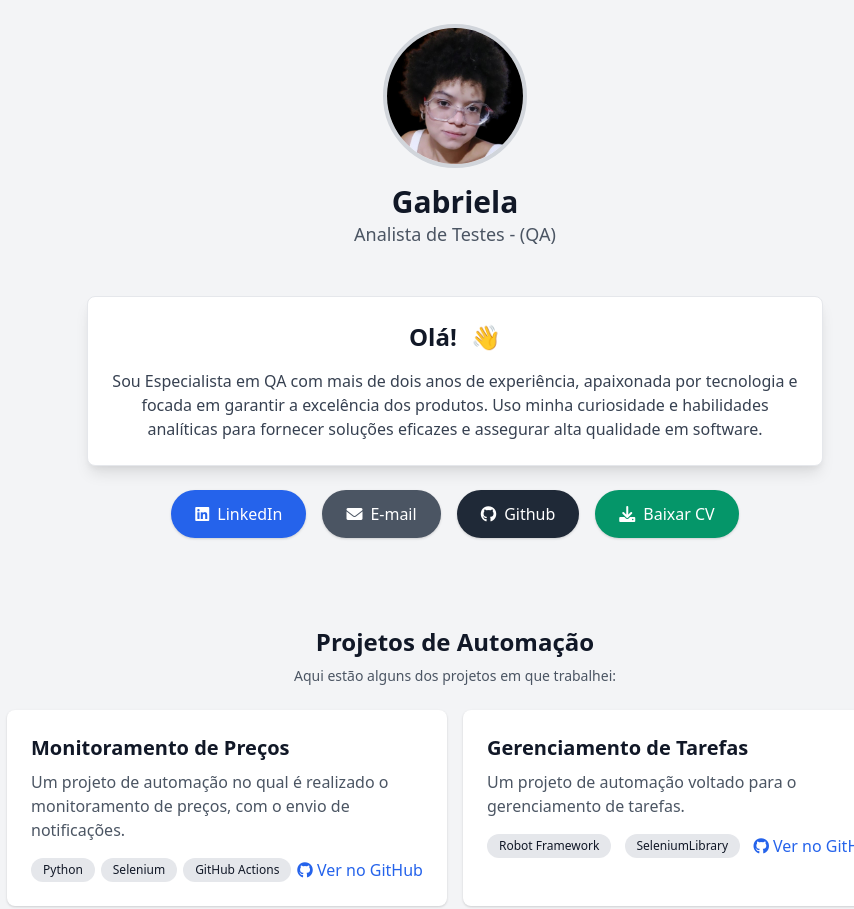
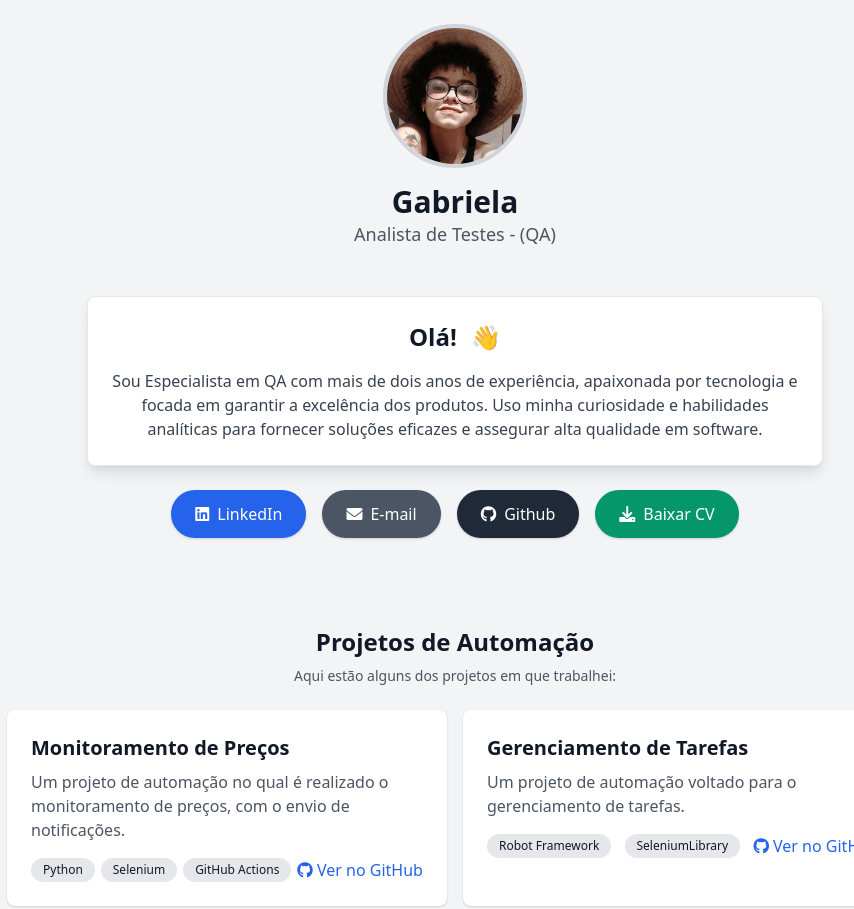
Before and after one commit to gabrielaanselmo/portfolio_2, a website: page public/index.html in a window 1280 px wide. Shown: the top 909 px of the page, without its empty margins (185-1039 px from the left). Drawn offline with nearby package versions, Linux system fonts and the light colour scheme.

Commit message:
[udpate] alterando foto de perfil

```diff
--- a/public/index.html
+++ b/public/index.html
@@ -11,7 +11,7 @@
 <body class="bg-gray-100 text-gray-900">
 
     <header class="flex flex-col items-center p-6">
-        <img src="img/foto-perfil.jpg" alt="Gabriela" class="rounded-full w-36 h-36 border-4 border-gray-300">
+        <img src="img/foto_perfil_2.jpeg" alt="Gabriela" class="rounded-full w-36 h-36 border-4 border-gray-300">
         <h1 class="mt-4 text-3xl font-bold">Gabriela</h1>
         <p class="text-lg text-gray-600">Analista de Testes - (QA)</p>
     </header>
```
Also changed, not shown: public/img/foto_perfil_2.jpeg (added).
